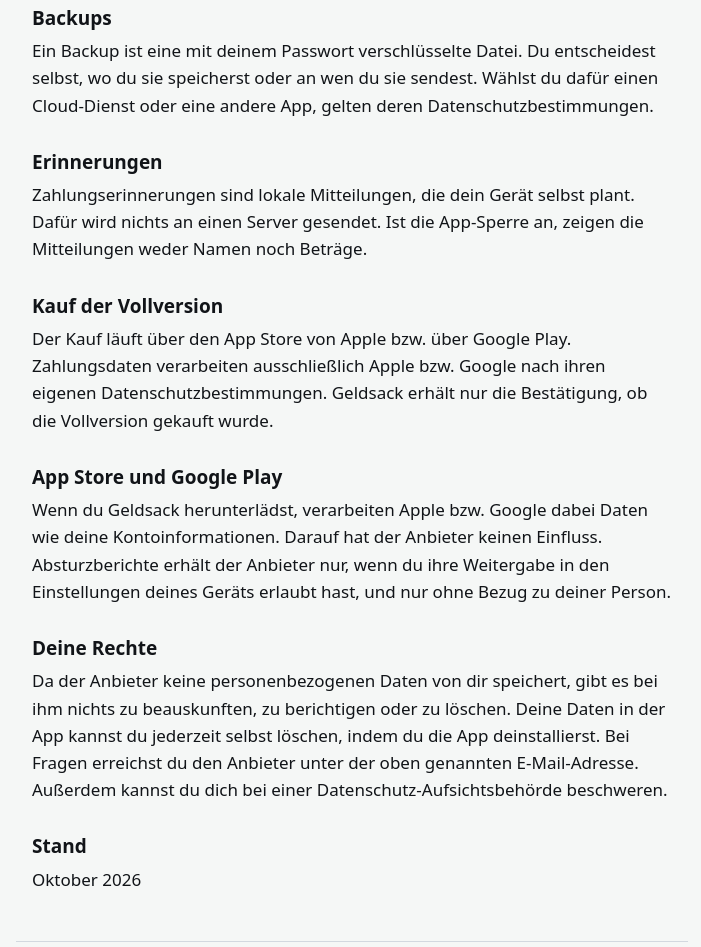
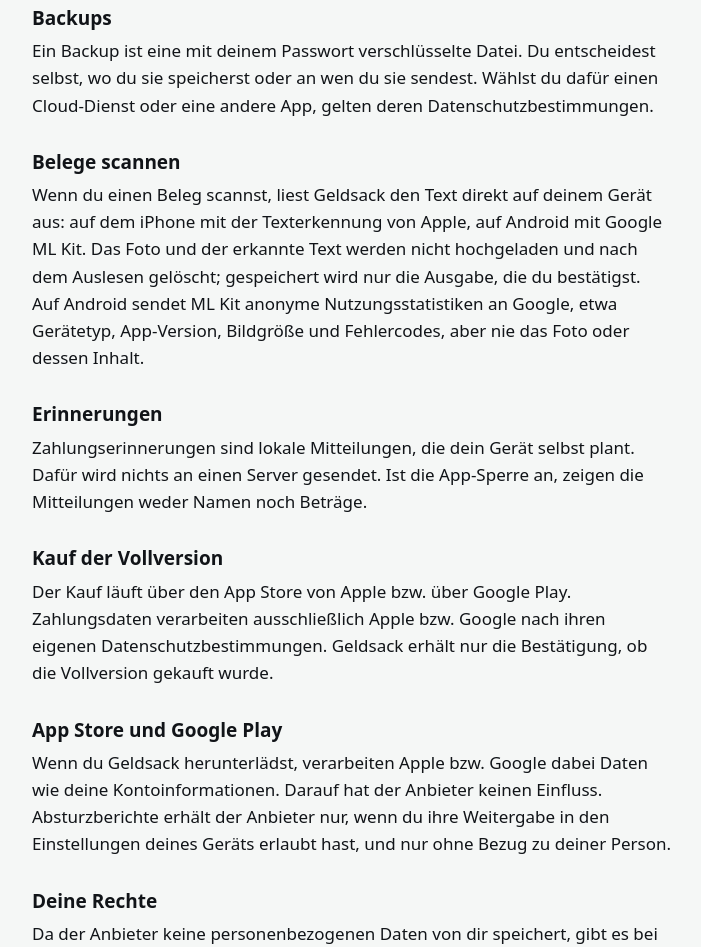
Before and after one commit to Baronjohn/geldsack-legal, a plain HTML site: page datenschutz.html in a window 1280 px wide. Shown: the part 797-1744 px from the top of the page, without its empty margins (288-989 px from the left). Drawn offline with Linux system fonts and the light colour scheme.

Commit message:
Add the receipt scanner to the privacy policy
Co-Authored-By: Claude Opus 5.5 <noreply@anthropic.com>

```diff
--- a/datenschutz.html
+++ b/datenschutz.html
@@ -36,6 +36,10 @@ Die Anschrift wird ergänzt, sobald sie vorliegt.</p>
       <p>Ein Backup ist eine mit deinem Passwort verschlüsselte Datei. Du entscheidest selbst, wo du sie speicherst oder an wen du sie sendest. Wählst du dafür einen Cloud-Dienst oder eine andere App, gelten deren Datenschutzbestimmungen.</p>
     </section>
     <section>
+      <h2>Belege scannen</h2>
+      <p>Wenn du einen Beleg scannst, liest Geldsack den Text direkt auf deinem Gerät aus: auf dem iPhone mit der Texterkennung von Apple, auf Android mit Google ML Kit. Das Foto und der erkannte Text werden nicht hochgeladen und nach dem Auslesen gelöscht; gespeichert wird nur die Ausgabe, die du bestätigst. Auf Android sendet ML Kit anonyme Nutzungsstatistiken an Google, etwa Gerätetyp, App-Version, Bildgröße und Fehlercodes, aber nie das Foto oder dessen Inhalt.</p>
+    </section>
+    <section>
       <h2>Erinnerungen</h2>
       <p>Zahlungserinnerungen sind lokale Mitteilungen, die dein Gerät selbst plant. Dafür wird nichts an einen Server gesendet. Ist die App-Sperre an, zeigen die Mitteilungen weder Namen noch Beträge.</p>
     </section>
```
